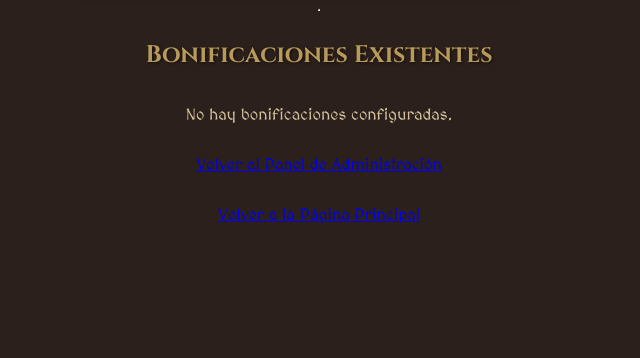
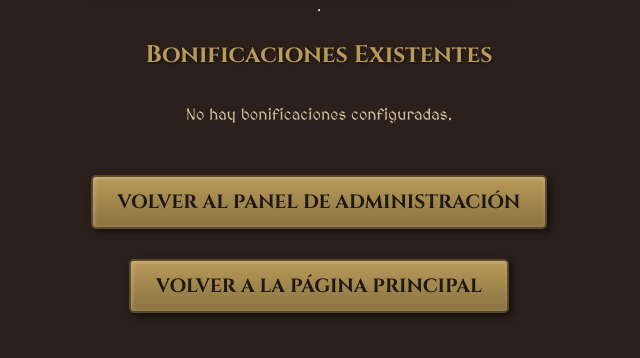
Before and after one commit to MEPPERDONAS/185_reservas, a Flask app: page /admin/bonuses in a window 1280 px wide. Shown: the part 682-1040 px from the top of the page, without its empty margins (321-961 px from the left). Before the commit the page ends 905 px from the top, so only its background shows below. Run offline with Flask 3, Linux system fonts and the light colour scheme.

Commit message:
actualizcion del layout 2

```diff
--- a/static/style.css
+++ b/static/style.css
@@ -451,7 +451,58 @@ input[type="submit"]:active {
     transform: translateY(1px);
     box-shadow: 1px 1px 2px rgba(0, 0, 0, 0.3);
 }
+/* NAV BUTTONS*/
+.nav-button {
+    font-family: 'Cinzel', serif;
+    background: linear-gradient(to bottom, var(--aoe-accent-gold), #8A7340);
+    color: var(--aoe-text-dark);
+    border: 2px solid #5C4A28;
+    border-radius: 5px;
+    padding: 12px 25px;
+    font-size: 1.2em;
+    cursor: pointer;
+    text-transform: uppercase;
+    box-shadow: 3px 3px 8px rgba(0, 0, 0, 0.6), inset 1px 1px 4px rgba(255, 255, 255, 0.3);
+    transition: all 0.2s ease;
+    font-weight: bold;
+    text-decoration: none; /* Importante para quitar el subrayado del enlace */
+    display: inline-block; /* Permite aplicar padding, width, etc. */
+    margin: 5px; /* Espacio entre botones */
+    min-width: 150px; /* Asegura un ancho mínimo para que se vean bien */
+    text-align: center; /* Centra el texto */
+}
 
+.nav-button:hover {
+    background: linear-gradient(to bottom, #CCA34C, var(--aoe-accent-gold));
+    box-shadow: 4px 4px 10px rgba(0, 0, 0, 0.8), inset 1px 1px 5px rgba(255, 255, 255, 0.4);
+    transform: translateY(-2px);
+}
+
+.nav-button:active {
+    transform: translateY(1px);
+    box-shadow: 1px 1px 2px rgba(0, 0, 0, 0.3);
+}
+
+/* Estilo específico para el botón de cerrar sesión en la navegación */
+.nav-button.logout-button {
+    background: linear-gradient(to bottom, #6C757D, #4A5258); /* Color más neutro/gris */
+    border: 2px solid #454E53;
+    color: white;
+}
+
+.nav-button.logout-button:hover {
+    background: linear-gradient(to bottom, #8A929A, #6C757D);
+}
+.admin-return-buttons {
+    display: flex; /* Convierte el contenedor en un flex container */
+    flex-wrap: wrap; /* Permite que los botones se envuelvan a la siguiente línea en pantallas pequeñas */
+    justify-content: center; /* Centra los botones horizontalmente */
+    gap: 20px; /* Espacio entre los botones */
+    margin-top: 30px; /* Espacio superior para separarlo del contenido de la tabla */
+    margin-bottom: 20px; /* Espacio inferior */
+    width: 100%; /* Ocupa todo el ancho disponible */
+    max-width: 800px; /* Opcional: limita el ancho máximo del contenedor de botones */
+}
 /* --- 10. Estilos de Tablas (Generales y Específicas) --- */
 /* Estilo para la tabla de bonificaciones */
 .bonus-table {
--- a/templates/admin.html
+++ b/templates/admin.html
@@ -21,10 +21,10 @@
             {% endif %}
         {% endwith %}
 
-        <a href="{{ url_for('index') }}" class="back-link">&larr; Volver a la vista principal</a>
+        <a href="{{ url_for('index') }}" class="back-link nav-button">&larr; Volver a la vista principal</a>
 
         <div class="admin-links">
-            <a href="{{ url_for('manage_bonuses') }}"><i class="fas fa-star"></i> Administrar Bonificaciones</a>
+            <a href="{{ url_for('manage_bonuses') }}" class="nav-button"><i class="fas fa-star"></i> Administrar Bonificaciones</a>
             {# Puedes añadir más enlaces de administración aquí si los necesitas en el futuro #}
         </div>
 
--- a/templates/manage_bonuses.html
+++ b/templates/manage_bonuses.html
@@ -99,7 +99,10 @@
         <p>No hay bonificaciones configuradas.</p>
     {% endif %}
 
-    <p><a href="{{ url_for('admin_panel') }}">Volver al Panel de Administración</a></p>
-    <p><a href="{{ url_for('index') }}">Volver a la Página Principal</a></p>
+<div class="admin-return-buttons">
+    <a href="{{ url_for('admin_panel') }}" class="nav-button">Volver al Panel de Administración</a>
+    <a href="{{ url_for('index') }}" class="nav-button">Volver a la Página Principal</a>
+</div>
+
 </body>
 </html>
```
